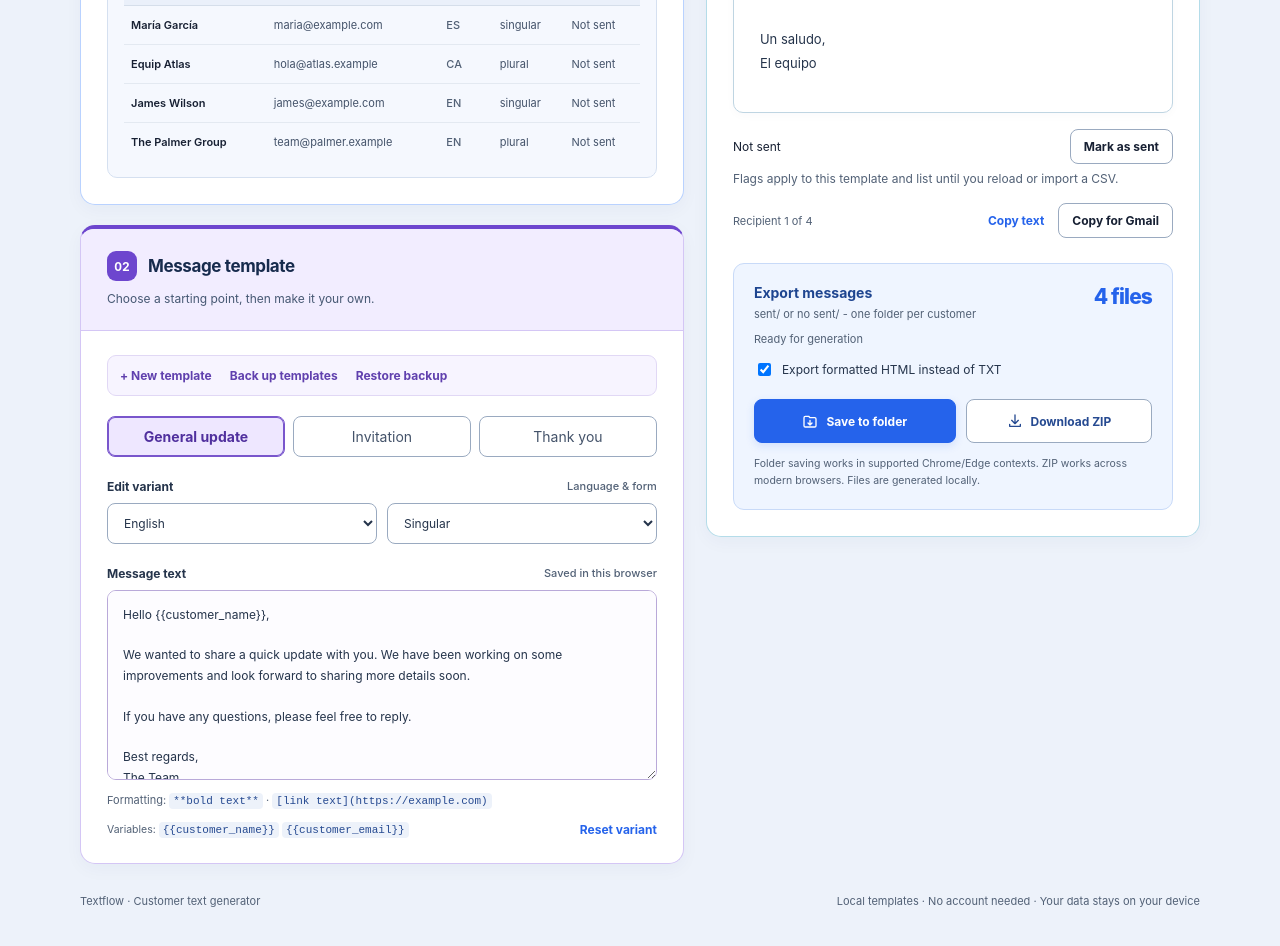
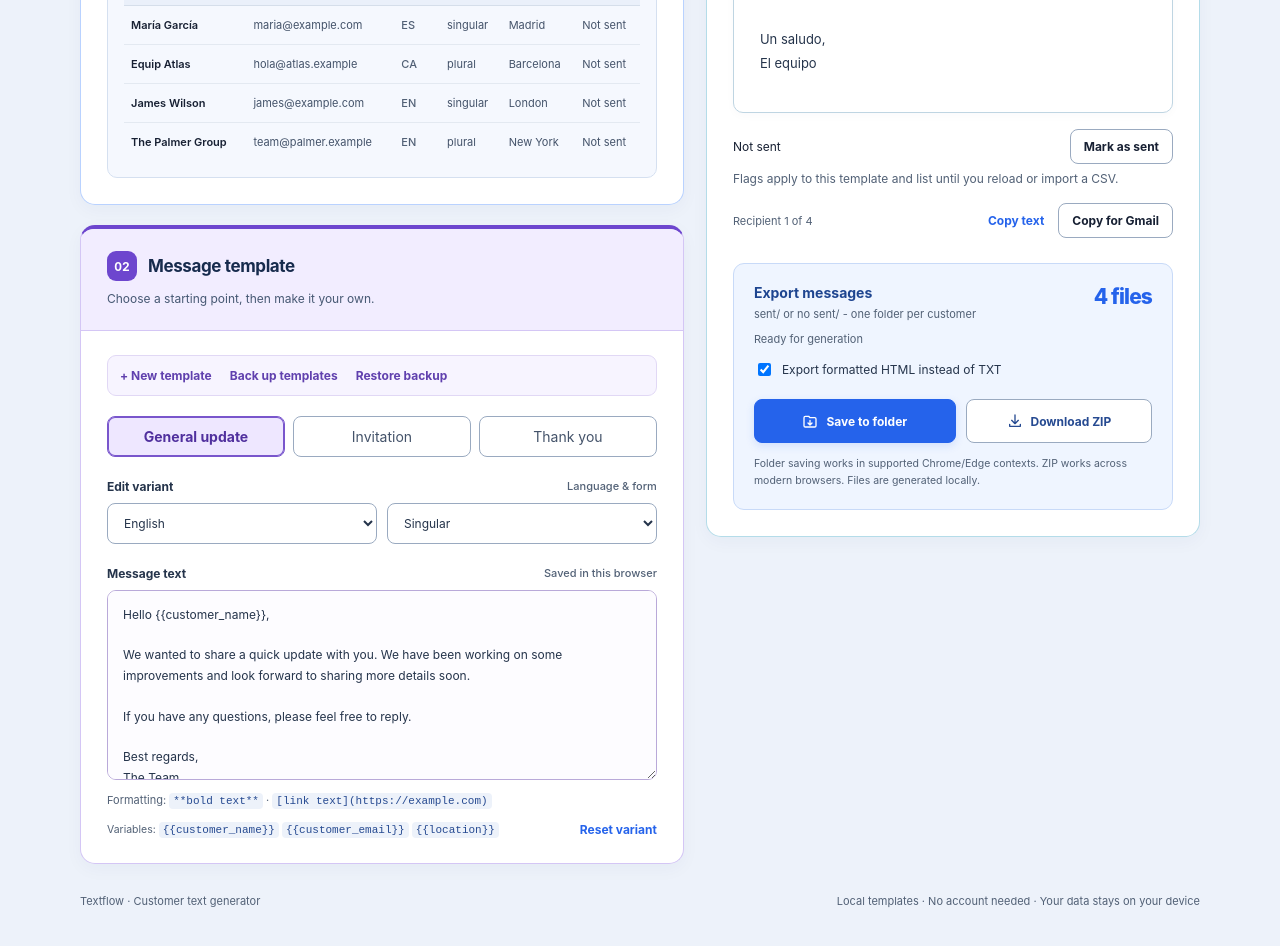
Before and after one commit to AlexDaude/fill-templates-email, a Next.js app: page / in a window 1280 px wide. Shown: the part 620-1566 px from the top of the page. Built offline with nearby package versions, Linux system fonts and the light colour scheme.

Commit message:
added location

```diff
--- a/components/RecipientsSection.jsx
+++ b/components/RecipientsSection.jsx
@@ -31,12 +31,12 @@ export default function RecipientsSection({ people, invalid, fileLabel, demo, lo
           <details className="format-details">
             <summary>CSV format &amp; required columns</summary>
             <p><a href="/sample-customers.csv" download>Download an example CSV</a></p>
-            <p>Headers: <code>customer_email</code>, <code>customer_name</code>, <code>language</code>, <code>genre</code>. Languages: <strong>en / es / ca</strong>. Genre: <strong>singular / plural</strong>. Comma and semicolon delimiters are supported.</p>
+            <p>Headers: <code>customer_email</code>, <code>customer_name</code>, <code>language</code>, <code>genre</code>, <code>location</code> (optional). Languages: <strong>en / es / ca</strong>. Genre: <strong>singular / plural</strong>. Comma and semicolon delimiters are supported.</p>
           </details>
           <div className="subsection">
             <div className="subsection-head"><strong>Customer list</strong><span className="count" id="rowCount">{`${people.length} ${demo ? "demo " : ""}rows`}</span></div>
             <div className="table-wrap">
-              <table><thead><tr><th>Name</th><th>Email</th><th>Lang.</th><th>Genre</th><th>Status</th></tr></thead><tbody id="customerRows">{people.map((p, i) => <tr key={i} className={isSent(p) ? "sent-row" : ""}><td className="row-name">{p.customer_name || "?"}</td><td>{p.customer_email || "?"}</td><td><span className="tag">{p.language.toUpperCase()}</span></td><td>{p.genre}</td><td>{isSent(p) ? "Sent" : "Not sent"}</td></tr>)}</tbody></table>
+              <table><thead><tr><th>Name</th><th>Email</th><th>Lang.</th><th>Genre</th><th>Location</th><th>Status</th></tr></thead><tbody id="customerRows">{people.map((p, i) => <tr key={i} className={isSent(p) ? "sent-row" : ""}><td className="row-name">{p.customer_name || "?"}</td><td>{p.customer_email || "?"}</td><td><span className="tag">{p.language.toUpperCase()}</span></td><td>{p.genre}</td><td>{p.location || "—"}</td><td>{isSent(p) ? "Sent" : "Not sent"}</td></tr>)}</tbody></table>
             </div>
             <div className={"warning" + (invalid ? " show" : "")} id="csvWarning" role="alert">{invalid ? `${invalid} invalid rows will be skipped. Check required fields, email, language (en/es/ca), and genre (singular/plural).` : ""}</div>
           </div>
--- a/components/TemplatesSection.jsx
+++ b/components/TemplatesSection.jsx
@@ -19,7 +19,7 @@ export default function TemplatesSection({ library, ready, selectedTemplate, set
           <textarea id="templateEditor" value={library.templates[selectedTemplate][language][genre]} onChange={e => editVariant(e.target.value)} disabled={!ready} spellCheck="true" aria-label="Template message text"></textarea>
           <p className="format-help">Formatting: <code>**bold text**</code> · <code>[link text](https://example.com)</code></p>
           <div className="editor-foot">
-            <span>Variables: <code>{'{{customer_name}}'}</code> <code>{'{{customer_email}}'}</code></span>
+            <span>Variables: <code>{'{{customer_name}}'}</code> <code>{'{{customer_email}}'}</code> <code>{'{{location}}'}</code></span>
             <button type="button" className="text-btn" id="resetTemplate" disabled={!ready} onClick={onReset}>Reset variant</button>
           </div>
         </section>
--- a/components/Textflow.jsx
+++ b/components/Textflow.jsx
@@ -55,7 +55,7 @@ export default function Textflow() {
     }
     function editVariant(value) { const next = structuredClone(library); next.templates[selectedTemplate][language][genre] = value; persist(next); }
     const valid = people.filter(isValid), invalid = people.length - valid.length, person = valid[currentIndex];
-    const interpolate = p => (library.templates[selectedTemplate][p.language][p.genre] || "").replace(/{{\s*(customer_name|customer_email|language|genre)\s*}}/g, (_, key) => p[key]);
+    const interpolate = p => (library.templates[selectedTemplate][p.language][p.genre] || "").replace(/{{\s*(customer_name|customer_email|language|genre|location)\s*}}/g, (_, key) => p[key]);
     const isSent = p => Boolean(sentMessages[selectedTemplate]?.includes(people.indexOf(p)));
     function toggleSent() {
         if (!person) return;
--- a/scripts/check-workflows.mjs
+++ b/scripts/check-workflows.mjs
@@ -6,6 +6,8 @@ const source = await readFile(new URL('../lib/textflow-core.js', import.meta.url
 const { parseCsv, validateLibrary, original, labels, formattedMessage, zipFiles, safeSegment, isValid } = await import('data:text/javascript;base64,' + Buffer.from(source).toString('base64'));
 const rows = parseCsv('\ufeffcustomer_email;customer_name;language;genre\r\na@example.com;"Doe; Ana";ES;singular');
 assert.equal(rows[0].customer_name, 'Doe; Ana');
+assert.equal(rows[0].location, '');
+assert.equal(parseCsv('customer_email,customer_name,language,genre,location\na@example.com,Ana,en,singular, Madrid ')[0].location, 'Madrid');
 assert.equal(rows[0].language, 'es');
 assert.ok(isValid(rows[0]));
 assert.ok(!isValid({ ...rows[0], language: 'xx' }));
```
Also changed, not shown: lib/textflow-core.js, public/sample-customers.csv, 1 other file (tests, documents, lock files or other folders).
